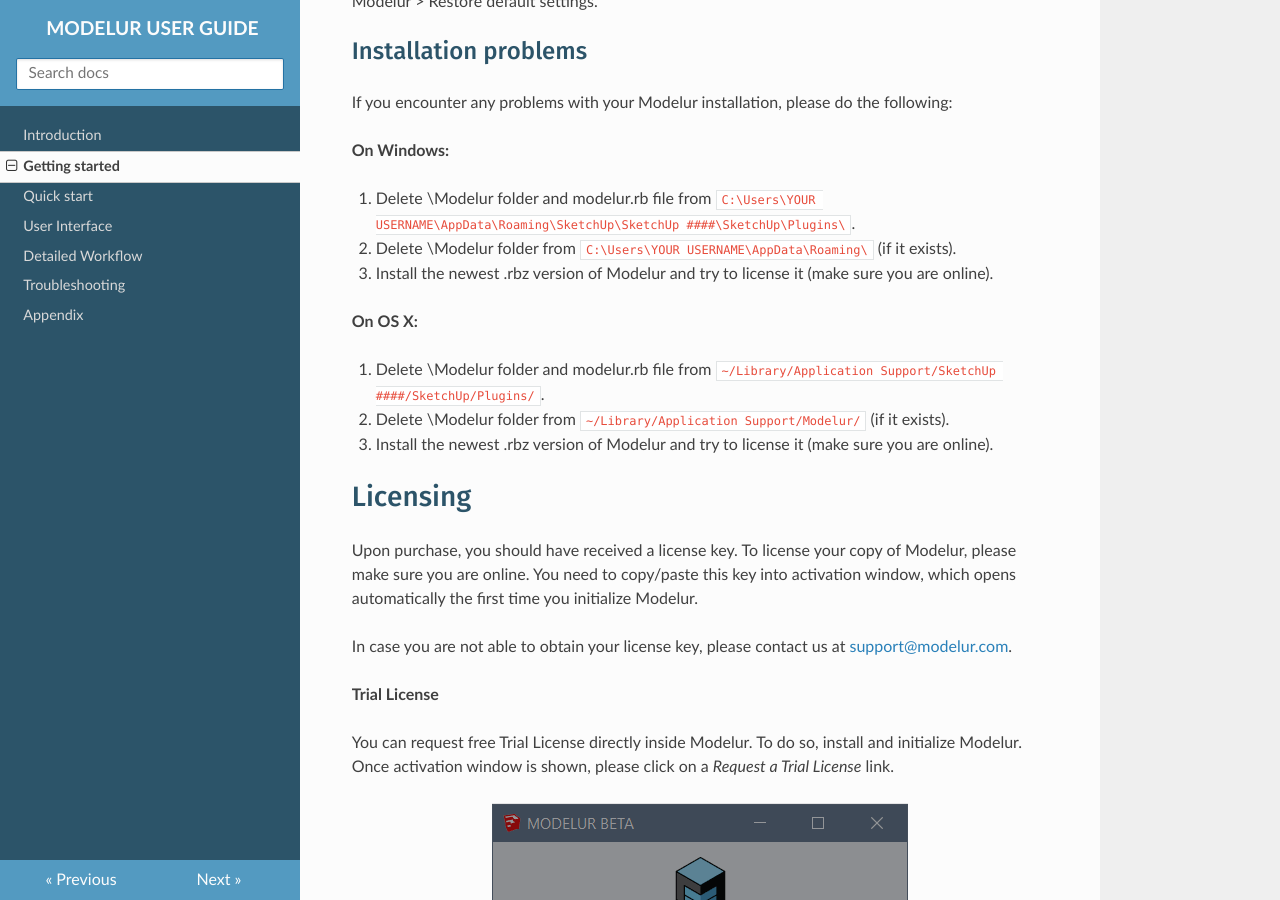
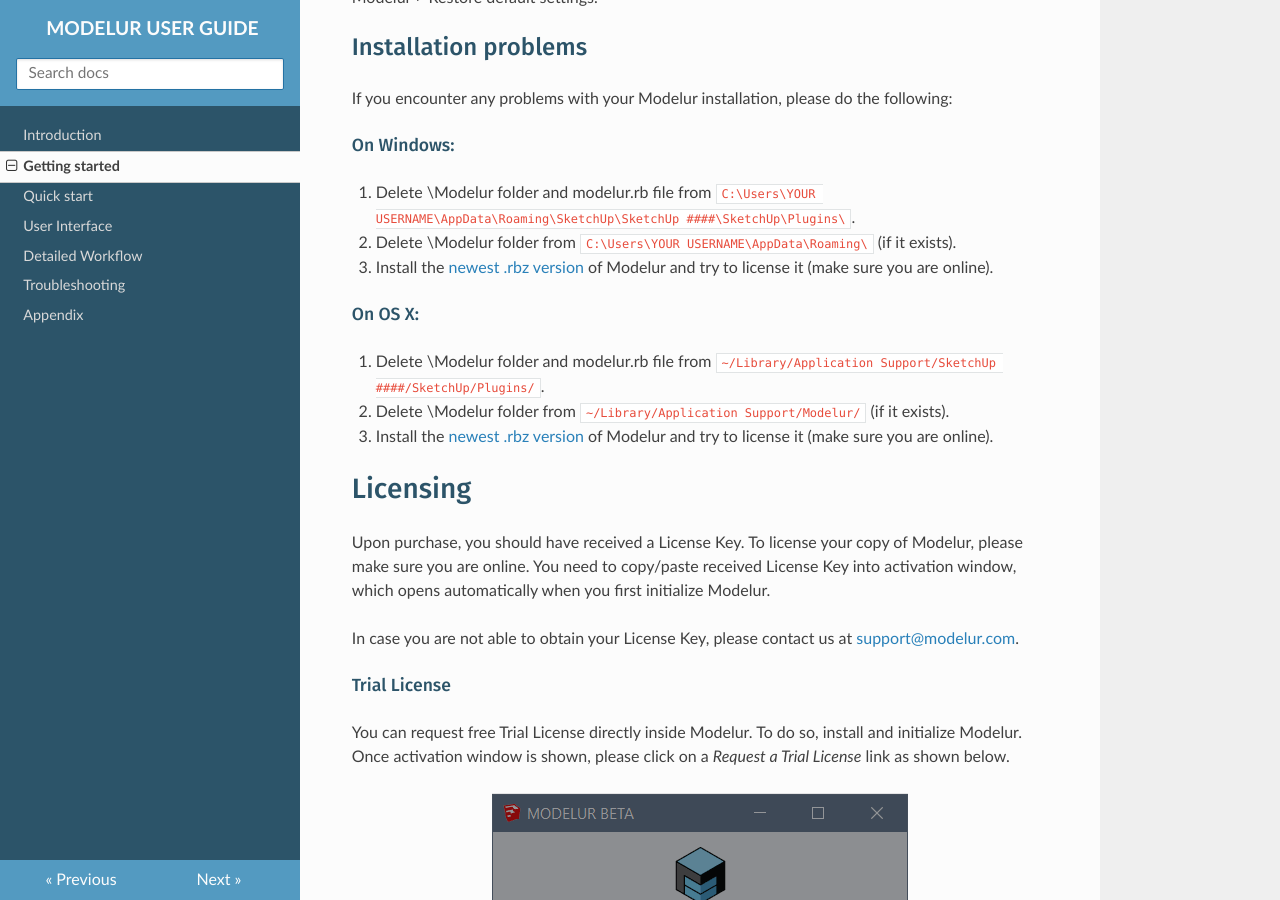
Before and after one commit to Modelur/docs, an MkDocs documentation site: the page built from docs/getting-started.md, in a window 1280 px wide and 900 px high, scrolled down 1382 px. Built offline with MkDocs 1.6.1, drawn with Linux system fonts in a browser that asks for light colours; nearby versions of some CDN libraries; old or Windows-style settings are respelled for this version of MkDocs.

Commit message:
Added _blank links
We don't want external links to overload Modelur User Guide...

```diff
--- a/docs/getting-started.md
+++ b/docs/getting-started.md
@@ -3,7 +3,7 @@
 
 In order to run Modelur, you will need:
 
-1. [SketchUp](http://www.sketchup.com) 2014 or above,
+1. <a href="http://www.sketchup.com" target="_blank">SketchUp</a> 2014 or above,
 1. Internet Explorer 10 or above (Windows) / Safari 5 or above (OS X).
 
 Modelur works well with both, Make (free) and Pro (commercial) versions of SketchUp.
@@ -13,12 +13,12 @@
 
 There are several ways you can install Modelur:
 
-* Using universal [.rbz](https://modelur.eu/download/) installer.
-* Using Windows [.exe](https://modelur.eu/download/) installer.
-* Via [Extension Warehouse](https://extensions.sketchup.com/en/content/modelur-urban-design).
-* Via [SketchUcation Plugin Store](http://sketchucation.com/resources/plugin-store-download).
+* Using universal <a href="http://download.modelur.com" target="_blank">.rbz</a> installer.
+* Using Windows <a href="http://download.modelur.com" target="_blank">.exe</a> installer.
+* Via <a href="http://sketchup-ew.modelur.com" target="_blank">Extension Warehouse</a>.
+* Via <a href="http://sketchucation-ps.modelur.com" target="_blank">SketchUcation Plugin Store</a>.
 
-To install a SketchUp Ruby plugin script with the .rbz format use the standard SketchUp [installation procedure](https://help.sketchup.com/en/article/38583):
+To install a SketchUp Ruby plugin script with the .rbz format use the standard SketchUp <a href="https://help.sketchup.com/en/article/38583" target="_blank">installation procedure</a>]:
 
 > 1. We recommend logging into your computer as an admin before installing any Ruby scripts. This will make the installation go more smoothly and ensure that files get installed in the proper places.
 > 1. **SketchUp 2016 and below:** Select _Window > Preferences_ (Windows) or _SketchUp > Preferences_ (OS X).<br>**SketchUp 2017 and above:** Select _Window > Extension Manager_ (Windows) or _SketchUp > Extension Manager_ (OS X). The Preferences dialog box is displayed.
@@ -28,48 +28,48 @@
 > 1. Click on the Open button. The Ruby plugin appears in the list of extensions.
 
 
-**Modelur Location**
+##### Modelur Location
 
 Upon installation, Modelur is saved to Sketchup's default Plugins folder, which resides at different locations, depending on the version of SketchUp you use:
 
 * On Windows: `C:\Users\YOUR USERNAME\AppData\Roaming\SketchUp\SketchUp ####\SketchUp\Plugins\ `
 * On OS X: `~/Library/Application Support/SketchUp ####/SketchUp/Plugins/ `
 
-**Preferences Location**
+##### Preferences Location
 
 Files containing your Modelur preferences are stored
 
 * On Windows: `C:\Users\YOUR USERNAME\AppData\Roaming\Modelur`
 * On OS X: `~/Library/Application Support/Modelur`
 
-All preferences are stored using standard [JSON](http://www.json.org/) data-interchange format. Upon Modelur upgrade, these files will be automatically upated. In case you edit them manually and something doesn't work, you can always restore them using the command available via SketchUp's menu Extensions > Modelur > Restore default settings.
+All preferences are stored using standard <a href="http://www.json.org/" target="_blank">JSON</a> data-interchange format. Upon Modelur upgrade, these files will be automatically upated. In case you edit them manually and something doesn't work, you can always restore them using the command available via SketchUp's menu Extensions > Modelur > Restore default settings.
 
 Installation problems
 ---------------------
 
 If you encounter any problems with your Modelur installation, please do the following:
 
-**On Windows:**
+##### On Windows:
 
 1. Delete \Modelur folder and modelur.rb file from `C:\Users\YOUR USERNAME\AppData\Roaming\SketchUp\SketchUp ####\SketchUp\Plugins\ `.
 2. Delete \Modelur folder from `C:\Users\YOUR USERNAME\AppData\Roaming\ ` (if it exists).
-3. Install the newest .rbz version of Modelur and try to license it (make sure you are online).
+3. Install the <a href="http://download.modelur.com" target="_blank">newest .rbz version</a> of Modelur and try to license it (make sure you are online).
 
-**On OS X:**
+##### On OS X:
 
 1. Delete \Modelur folder and modelur.rb file from `~/Library/Application Support/SketchUp ####/SketchUp/Plugins/ `.
 2. Delete \Modelur folder from `~/Library/Application Support/Modelur/ ` (if it exists).
-3. Install the newest .rbz version of Modelur and try to license it (make sure you are online).
+3. Install the <a href="http://download.modelur.com" target="_blank">newest .rbz version</a> of Modelur and try to license it (make sure you are online).
 
 Licensing
 =========
 
-Upon purchase, you should have received a license key. To license your copy of Modelur, please make sure you are online. You need to copy/paste this key into activation window, which opens automatically the first time you initialize Modelur.
+Upon purchase, you should have received a License Key. To license your copy of Modelur, please make sure you are online. You need to copy/paste received License Key into activation window, which opens automatically when you first initialize Modelur.
 
-In case you are not able to obtain your license key, please contact us at [support@modelur.com](mailto:support@modelur.com).
+In case you are not able to obtain your License Key, please contact us at [support@modelur.com](mailto:support@modelur.com).
 
-**Trial License**
+##### Trial License
 
-You can request free Trial License directly inside Modelur. To do so, install and initialize Modelur. Once activation window is shown, please click on a _Request a Trial License_ link.
+You can request free Trial License directly inside Modelur. To do so, install and initialize Modelur. Once activation window is shown, please click on a _Request a Trial License_ link as shown below.
 
 ![Request trial](img/modelur_request_trial.png)
```
